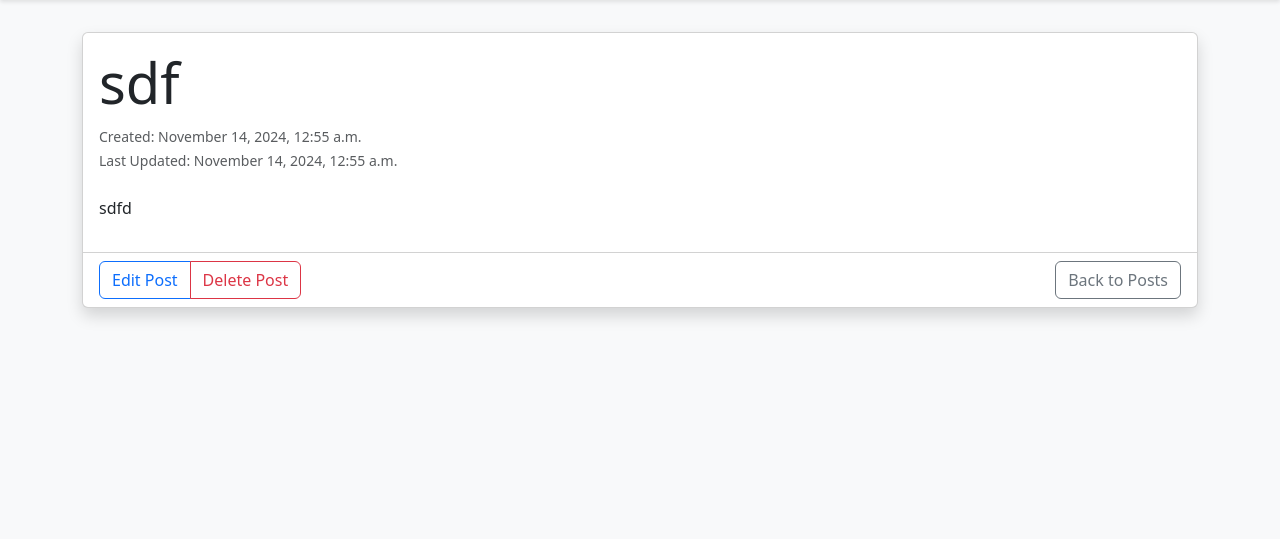
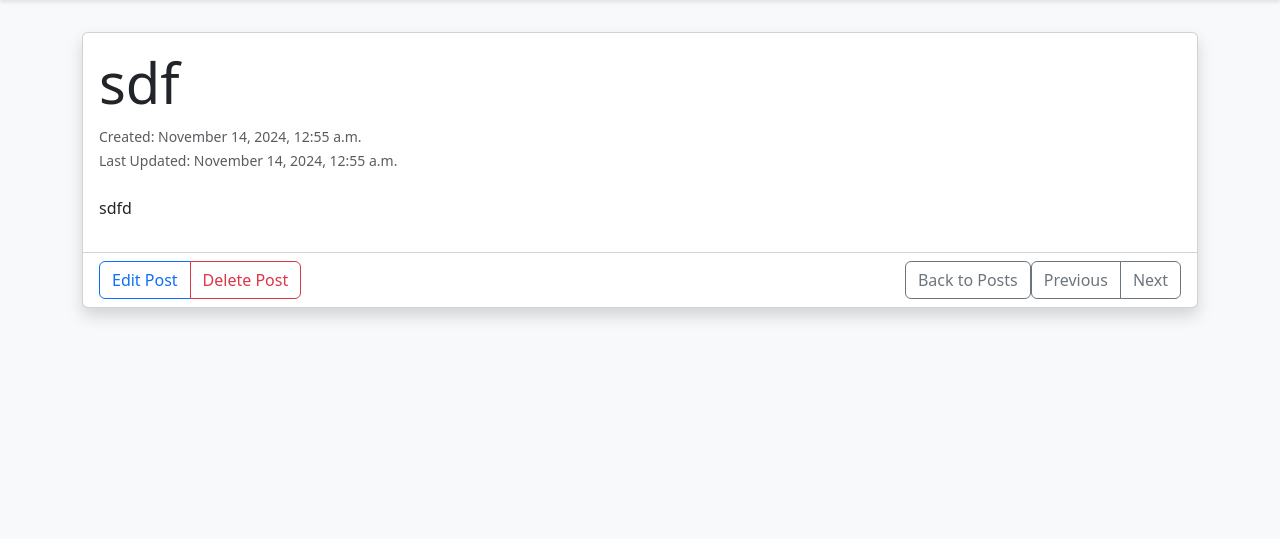
Before and after one commit to skyzhao3q/blog_project_20241012, a Django app: page /post/4/ in a window 1280 px wide. Shown: the part 62-601 px from the top of the page. Run offline with Django 5.2, Linux system fonts and the light colour scheme; data comes from the database, SQL or seed files in the repository.

Commit message:
Fix issue #9: add "next" and "previous" buttons to post detail page, then user can move to next post or to previous post

```diff
--- a/blog/templates/blog/post_detail.html
+++ b/blog/templates/blog/post_detail.html
@@ -26,9 +26,22 @@
                     Delete Post
                 </a>
             </div>
-            <a href="{% url 'post-list' %}" class="btn btn-outline-secondary float-end">
+            <div class="btn-group float-end">
+                {% if previous_post %}
+                    <a href="{% url 'post-detail' previous_post.pk %}" class="btn btn-outline-secondary">
+                        Previous
+                    </a>
+                {% endif %}
+                {% if next_post %}
+                    <a href="{% url 'post-detail' next_post.pk %}" class="btn btn-outline-secondary">
+                        Next
+                    </a>
+                {% endif %}
+            </div>
+            <a href="{% url 'post-list' %}" class="btn btn-outline-secondary float-end ms-2">
                 Back to Posts
             </a>
+
         </div>
     </div>
 {% endblock %}
--- a/blog/views.py
+++ b/blog/views.py
@@ -23,6 +23,13 @@ class PostDetailView(DetailView):
     model = Post
     template_name = 'blog/post_detail.html'
 
+    def get_context_data(self, **kwargs):
+        context = super().get_context_data(**kwargs)
+        post = self.object
+        context['previous_post'] = Post.objects.filter(pk__lt=post.pk).order_by('-pk').first()
+        context['next_post'] = Post.objects.filter(pk__gt=post.pk).order_by('pk').first()
+        return context
+
 class PostCreateView(CreateView):
     model = Post
     template_name = 'blog/post_form.html'
```
Also changed, not shown: blog/tests.py (+15 -2 lines).
